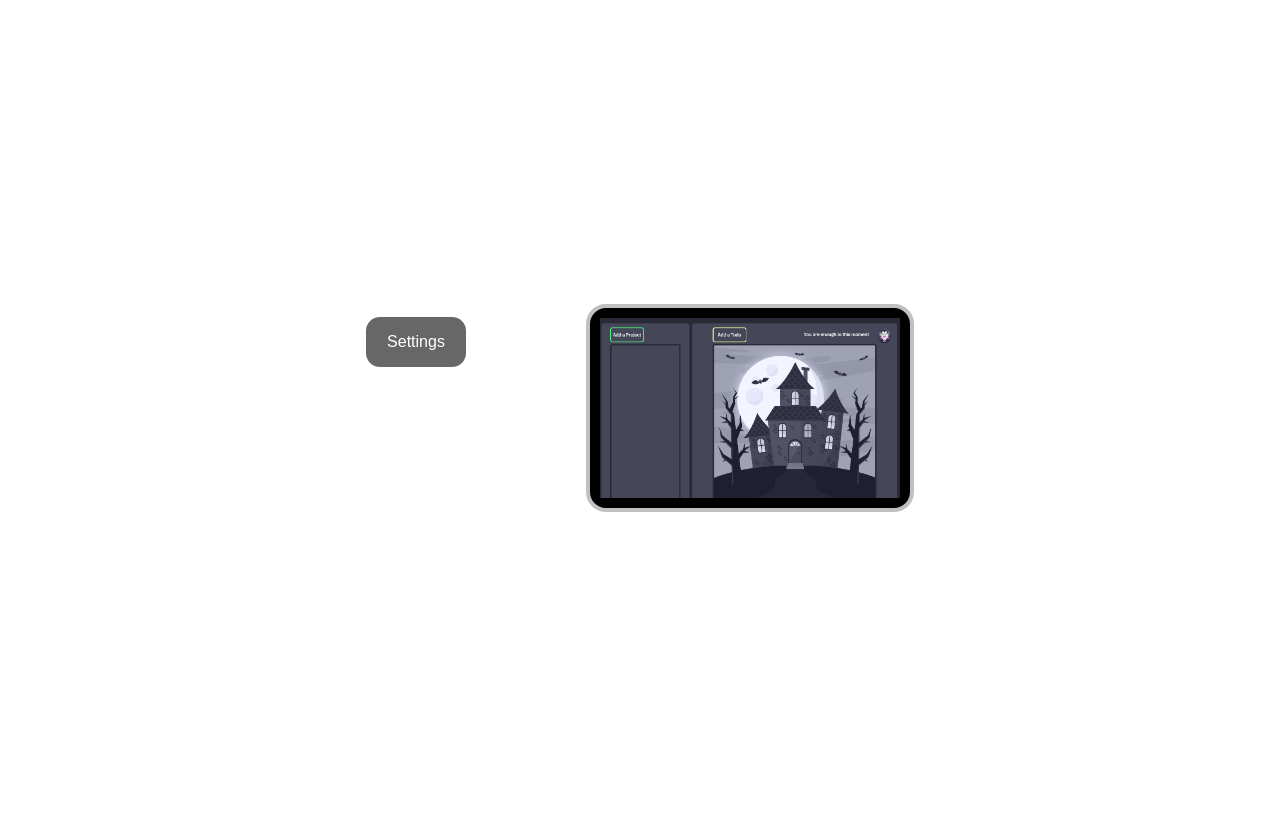
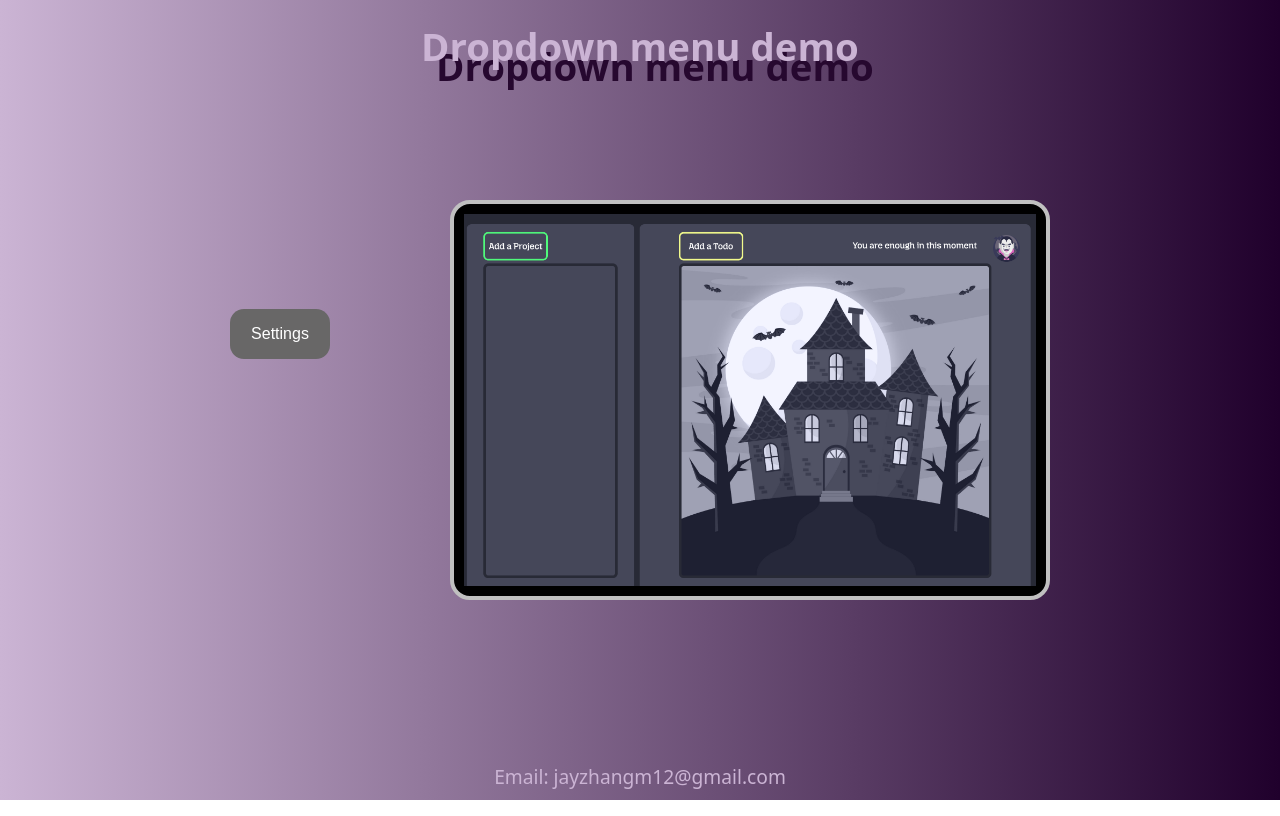
Before and after one commit to j1ngye/drop-down-menu, a website built with webpack: page src/template.html in a window 1280 px wide. Built offline with nearby package versions, Linux system fonts and the light colour scheme.

Commit message:
Style the page

```diff
--- a/src/styles.css
+++ b/src/styles.css
@@ -1,11 +1,45 @@
+* {
+  padding: 0;
+  margin: 0;
+  box-sizing: border-box;
+}
+
 body {
+  position: relative;
   font-family: system-ui, -apple-system, BlinkMacSystemFont, "Segoe UI", Roboto,
     Oxygen, Ubuntu, Cantarell, "Open Sans", "Helvetica Neue", sans-serif;
   height: 100vh;
+  width: 100vw;
+  background: #20002c; /* fallback for old browsers */
+  background: -webkit-linear-gradient(
+    to right,
+    #cbb4d4,
+    #20002c
+  ); /* Chrome 10-25, Safari 5.1-6 */
+  background: linear-gradient(
+    to right,
+    #cbb4d4,
+    #20002c
+  ); /* W3C, IE 10+/ Edge, Firefox 16+, Chrome 26+, Opera 12+, Safari 7+ */
   display: flex;
   justify-content: center;
   align-items: center;
   gap: 20px;
+}
+
+h1 {
+  position: absolute;
+  font-size: 2.4rem;
+  color: #cbb4d4;
+  text-shadow: 15px 20px rgb(38, 8, 47);
+  top: 20px;
+}
+
+footer {
+  position: absolute;
+  bottom: 10px;
+  font-size: 1.2rem;
+  color: #cbb4d4;
 }
 
 #container {
@@ -22,10 +56,12 @@ button.toggle {
   padding: 8px 4px;
   border: none;
   border-radius: 14px;
+  transition: background-color 0.5s ease-in-out;
 }
 
 button.toggle:hover {
   cursor: pointer;
+  background-color: rgb(98, 8, 114);
 }
 
 button.toggle:active {
@@ -49,13 +85,15 @@ button.toggle:active {
 }
 
 .menu > li:hover {
-  background-color: rgb(15, 128, 234);
+  background-color: rgb(98, 8, 114);
+  transition: background-color 1s ease-in-out;
   border-radius: 4px;
+  cursor: pointer;
 }
 
 .monitor {
-  width: 300px;
-  height: 180px;
+  width: 600px;
+  height: 400px;
   background-color: black;
   border: 4px solid silver;
   padding: 10px;
--- a/src/template.html
+++ b/src/template.html
@@ -6,9 +6,11 @@
     <title>Dropdown Menu</title>
   </head>
   <body>
+    <h1>Dropdown menu demo</h1>
     <div id="container"></div>
     <div class="monitor">
       <div class="screen"></div>
     </div>
+    <footer>Email: jayzhangm12@gmail.com</footer>
   </body>
 </html>
```
